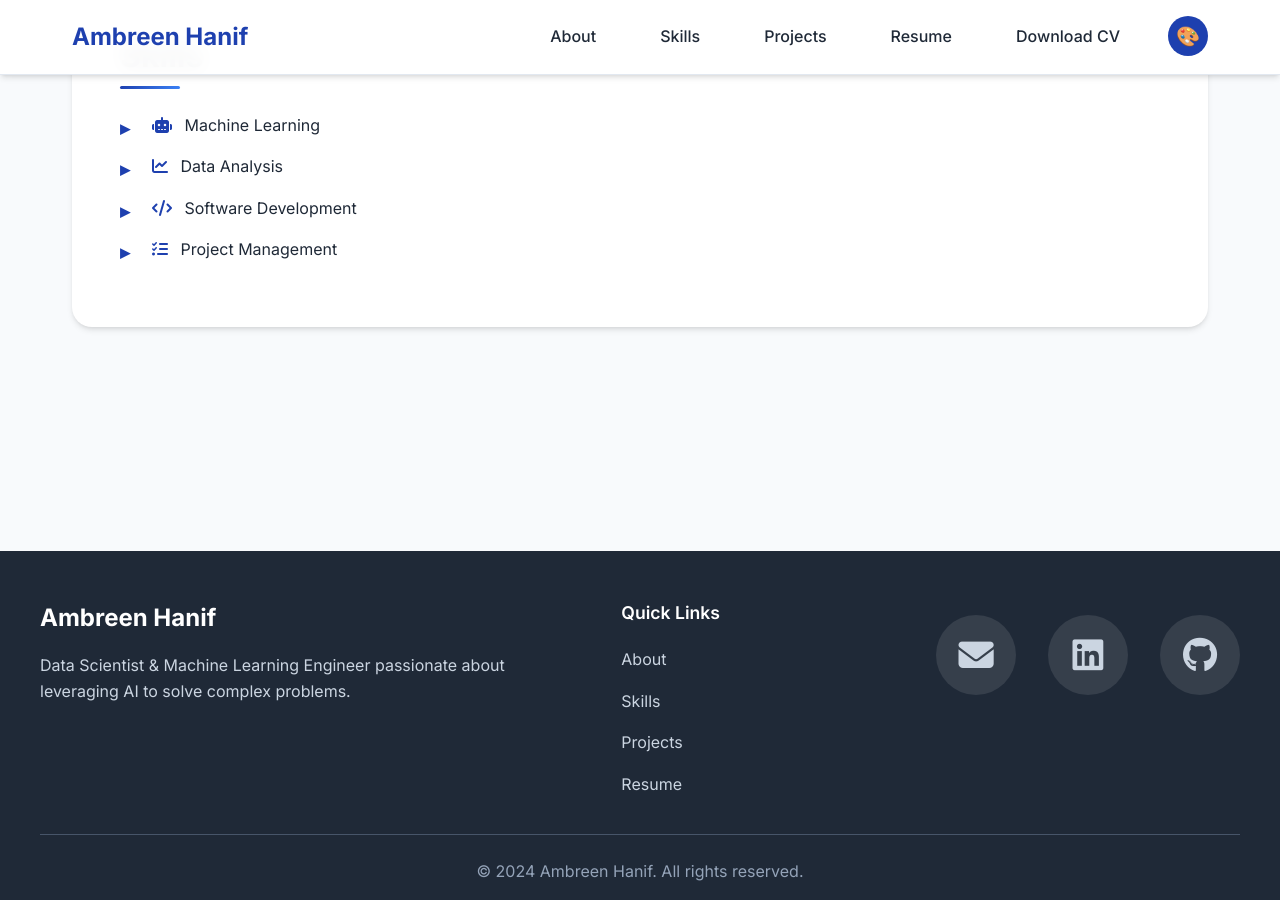
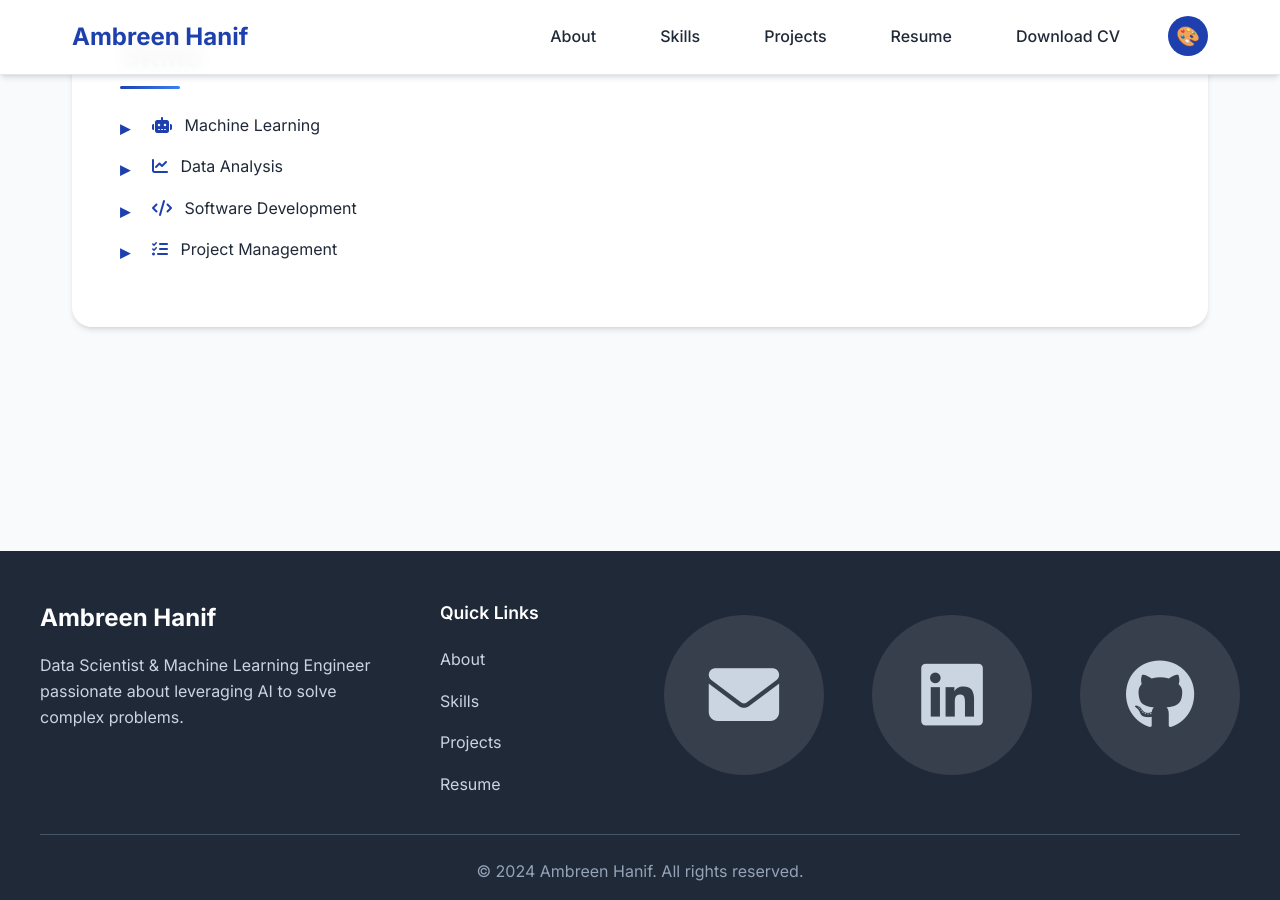
Before and after one commit to umberH/umberH.github.io, a Jekyll site: the page built from index.markdown, in a window 1280 px wide and 900 px high, scrolled down 4753 px. Built offline with Jekyll 4.4.1, drawn with Linux system fonts in a browser that asks for light colours.

Commit message:
Make footer icons 200% bigger and fix colors to match black footer theme

```diff
--- a/assets/css/style.css
+++ b/assets/css/style.css
@@ -687,7 +687,7 @@
 
 .footer-contact-icons {
   display: flex;
-  gap: 2rem;
+  gap: 3rem;
   justify-content: flex-start;
   align-items: center;
   margin-top: 1rem;
@@ -697,14 +697,14 @@
   display: flex;
   align-items: center;
   justify-content: center;
-  width: 80px;
-  height: 80px;
+  width: 160px;
+  height: 160px;
   background: rgba(255, 255, 255, 0.1);
   border-radius: 50%;
   color: #cbd5e1;
   text-decoration: none;
   transition: all 0.3s ease;
-  font-size: 2rem;
+  font-size: 4rem;
   border: 2px solid transparent;
   position: relative;
   overflow: hidden;
@@ -726,15 +726,15 @@
 }
 
 .footer-icon-link:hover {
-  background: var(--accent-color);
+  background: rgba(255, 255, 255, 0.2);
   color: white;
   transform: translateY(-3px) scale(1.1);
-  border-color: var(--accent-color);
-  box-shadow: 0 8px 25px rgba(59, 130, 246, 0.3);
+  border-color: rgba(255, 255, 255, 0.3);
+  box-shadow: 0 8px 25px rgba(255, 255, 255, 0.2);
 }
 
 .footer-icon-link i {
-  font-size: 2.2rem;
+  font-size: 4.4rem;
 }
 
 .footer-bottom {
@@ -940,17 +940,17 @@
 
   .footer-contact-icons {
     justify-content: center;
-    gap: 2rem;
+    gap: 2.5rem;
   }
 
-  .footer-icon-link {
-    width: 70px;
-    height: 70px;
-    font-size: 1.8rem;
+    .footer-icon-link {
+    width: 140px;
+    height: 140px;
+    font-size: 3.6rem;
   }
 
   .footer-icon-link i {
-    font-size: 1.8rem;
+    font-size: 4rem;
   }
 }
 }
```
